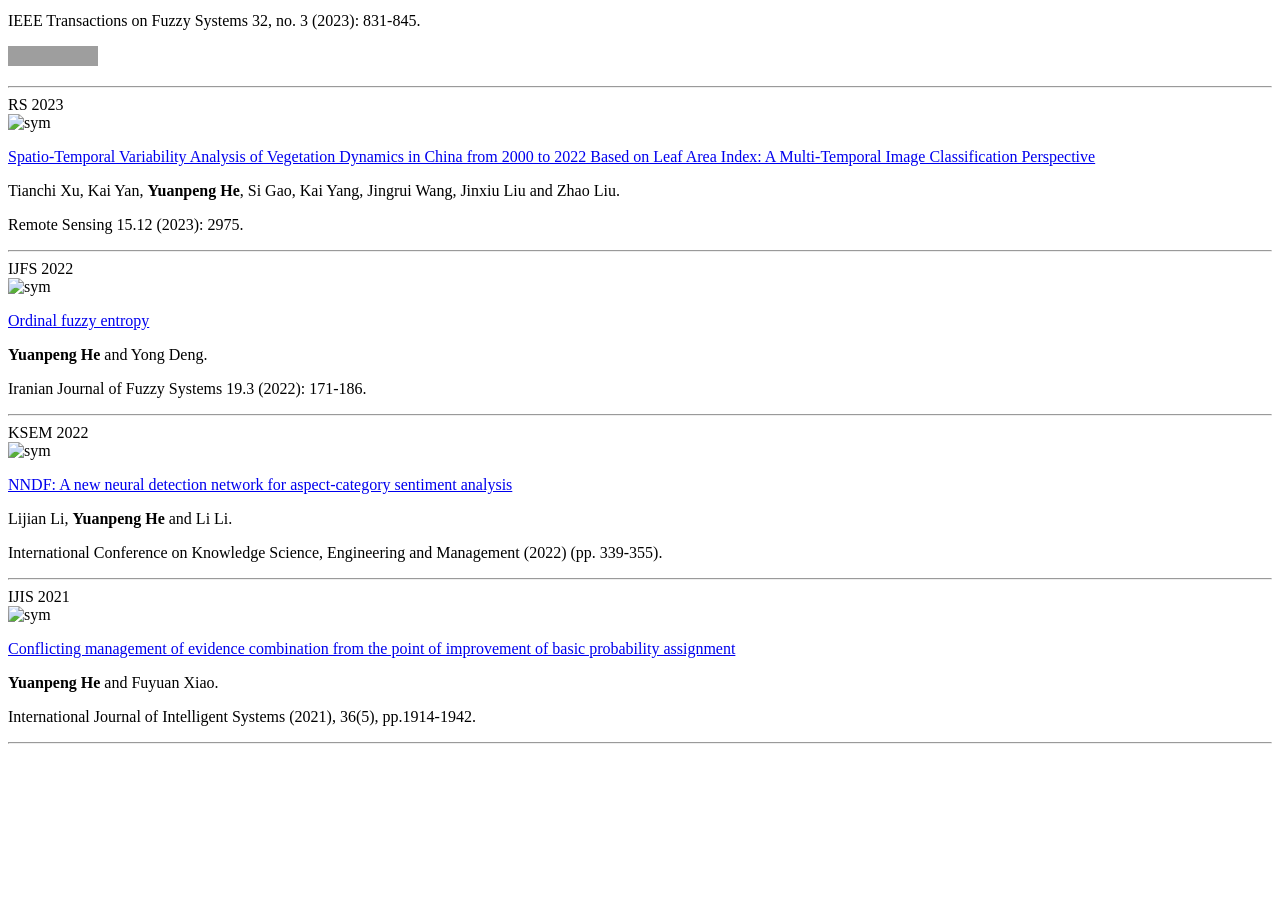
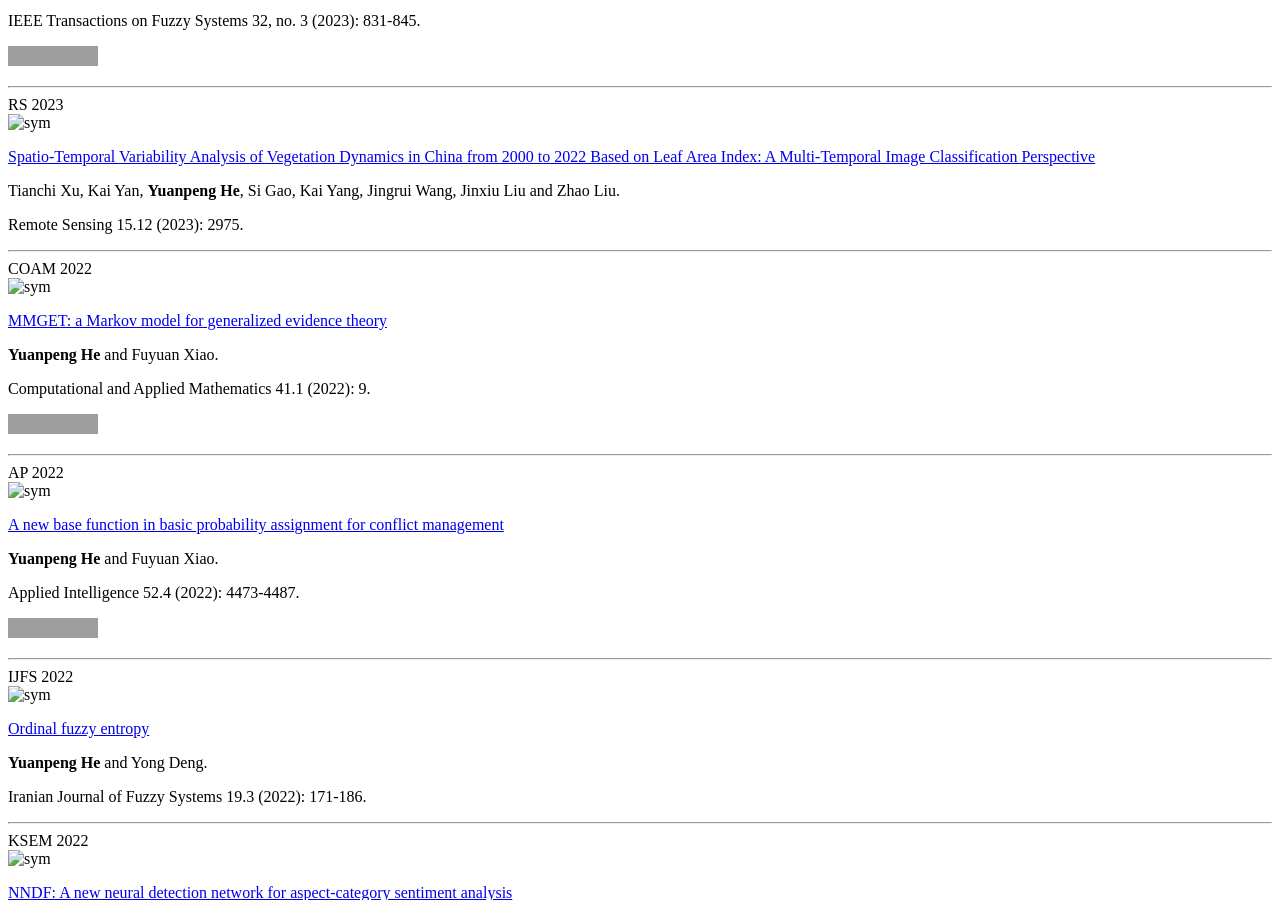
Before and after one commit to heyuanpengpku/heyuanpeng.github.io, a Jekyll site: the page built from _pages/includes/pub.md, in a window 1280 px wide and 900 px high, scrolled down 3617 px. Built offline with Jekyll 4.4.1, drawn with Linux system fonts in a browser that asks for light colours; our own code applies the rules of GitHub Pages for plain Markdown files; before the commit the page ends 4369 px from its top, so only the background shows below that; grey boxes are pictures that could not be loaded.

Commit message:
2025-10-09 14:14:41

```diff
--- a/_pages/includes/pub.md
+++ b/_pages/includes/pub.md
@@ -263,6 +263,40 @@ Remote Sensing 15.12 (2023): 2975.
 
 ---
 
+<div class='paper-box'><div class='paper-box-image'><div><div class="badge">COAM 2022</div><img src='images/covers/2021-mmget.jpg' alt="sym" width="100%"></div></div>
+<div class='paper-box-text' markdown="1">
+
+[MMGET: a Markov model for generalized evidence theory](https://link.springer.com/article/10.1007/s40314-021-01697-y)
+
+**Yuanpeng He** and Fuyuan Xiao.
+
+Computational and Applied Mathematics 41.1 (2022): 9.
+
+![Static Badge](https://img.shields.io/badge/CCF%20C-%2300FA9A
+)
+
+</div>
+</div>
+
+---
+
+<div class='paper-box'><div class='paper-box-image'><div><div class="badge">AP 2022</div><img src='images/covers/2021-nbf.jpg' alt="sym" width="100%"></div></div>
+<div class='paper-box-text' markdown="1">
+
+[A new base function in basic probability assignment for conflict management](https://link.springer.com/article/10.1007/s10489-021-02525-w)
+
+**Yuanpeng He** and Fuyuan Xiao.
+
+Applied Intelligence 52.4 (2022): 4473-4487.
+
+![Static Badge](https://img.shields.io/badge/CCF%20C-%2300FA9A
+)
+
+</div>
+</div>
+
+---
+
 <div class='paper-box'><div class='paper-box-image'><div><div class="badge">IJFS 2022</div><img src='images/covers/2022-odf.jpg' alt="sym" width="100%"></div></div>
 <div class='paper-box-text' markdown="1">
 
```
Also changed, not shown: other parts of _pages/includes/pub.md (+6 -0 lines).
